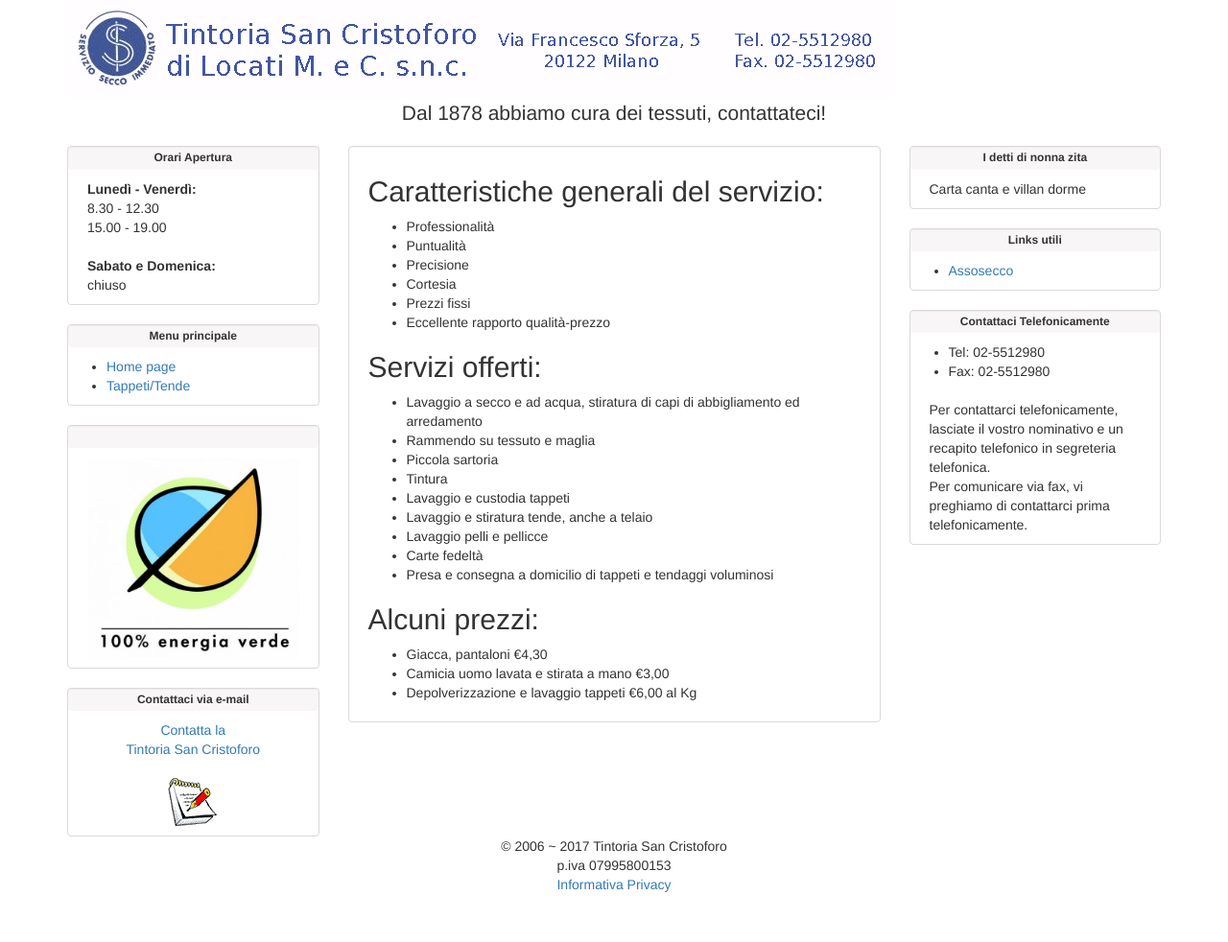
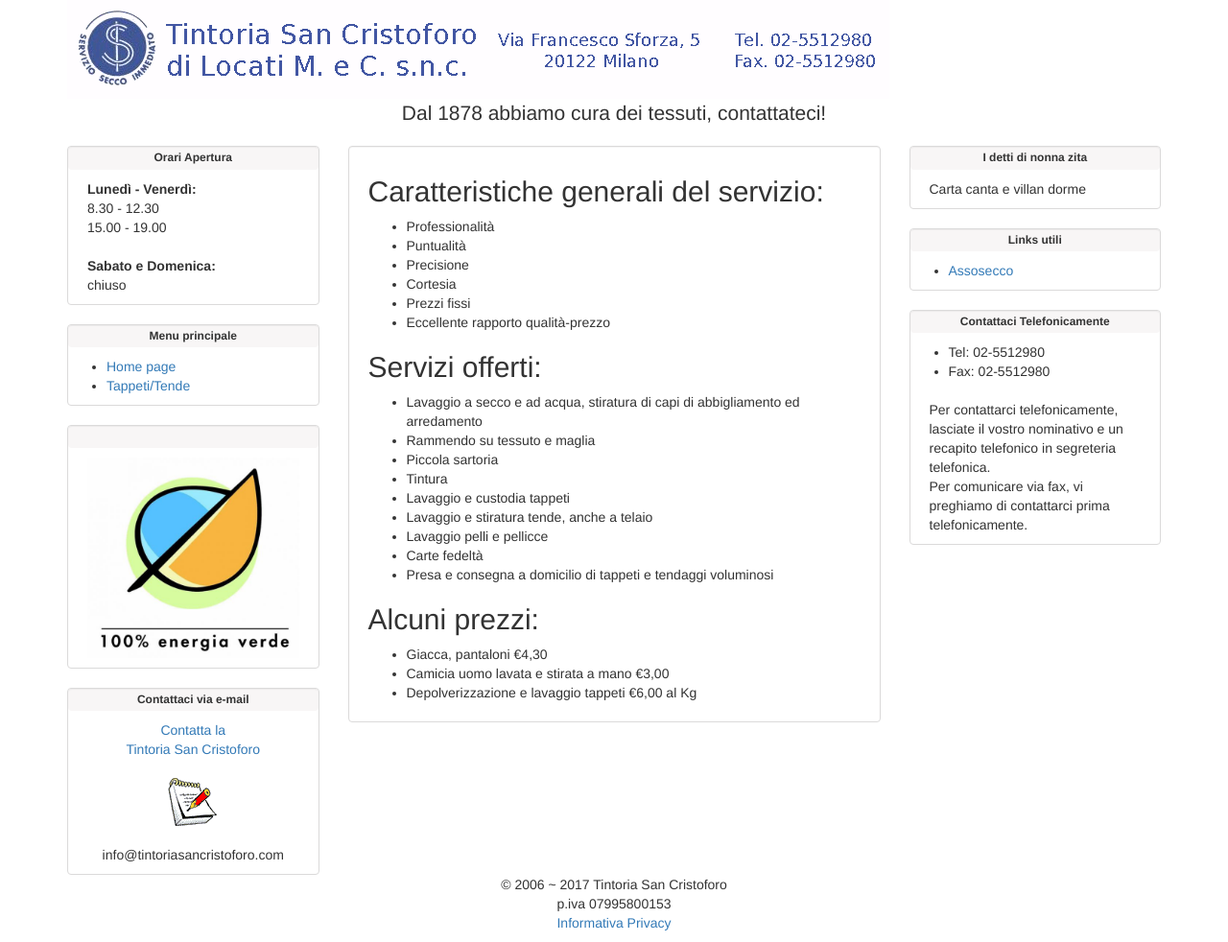
Before and after one commit to TintoriaSanCristoforo/TintoriaSanCristoforo.github.io, a Jekyll site: the page built from index.html, in a window 1280 px wide. Shown: the whole page at 96% size. Built offline with Jekyll 4.4.1, drawn with Linux system fonts in a browser that asks for light colours; before the commit the page ends 942 px from its top, so only the background shows below that.

Commit message:
Update sidebar_sx.html

```diff
--- a/_includes/sidebar_sx.html
+++ b/_includes/sidebar_sx.html
@@ -26,4 +26,5 @@
 <div class="sidebar-module">
     <h1>Contattaci via e-mail</h1>
     <p class="centered"><a href="mailto:info@tintoriasancristoforo.com">Contatta la<br>Tintoria San Cristoforo<br><br><img src="images/contattaci.gif"/></a></p>
+    <p class="centered">info@tintoriasancristoforo.com</p>
 </div>
```
